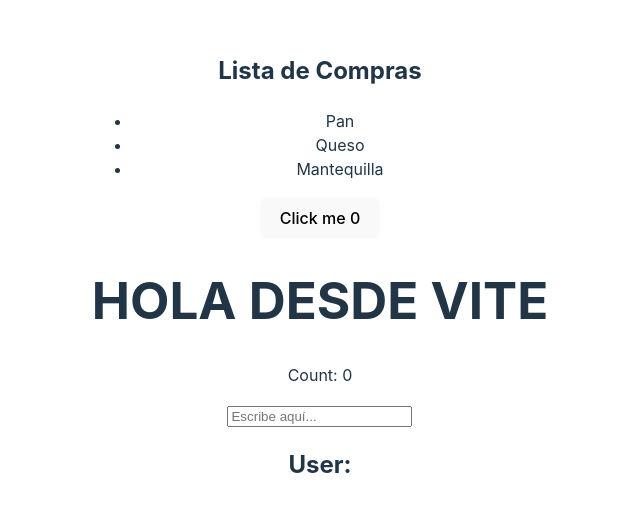
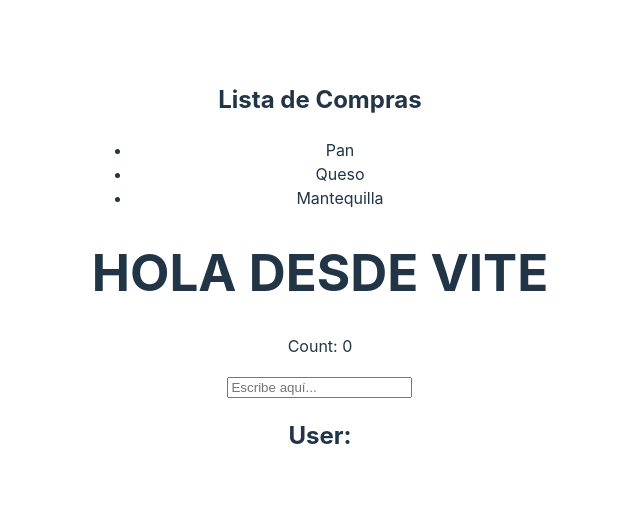
Before and after one commit to MirianColque/LAB-04, a React (Vite) app: page / in a window 1280 px wide. Shown: the part 132-644 px from the top of the page, without its empty margins (320-960 px from the left). Built offline with nearby package versions, Linux system fonts and the light colour scheme.

Commit message:
Fix issues  corrections in branch

```diff
--- a/src/App.jsx
+++ b/src/App.jsx
@@ -12,7 +12,6 @@ function App() {
      <WapperList>
       <List/>
      </WapperList>
-     <Button text="Click me" />
      <CompWithProps />
 
     </>
--- a/src/components/Button.jsx
+++ b/src/components/Button.jsx
@@ -1,7 +1,6 @@
 import { useState} from "react";
-import { defineConfig } from "vite";
 
-export const Button = props => {
+const Button = props => {
 
     const { text } = props;
     const[count, setCount] = useState(0);
```
Also changed, not shown: src/components/List.jsx (line endings or trailing spaces).
